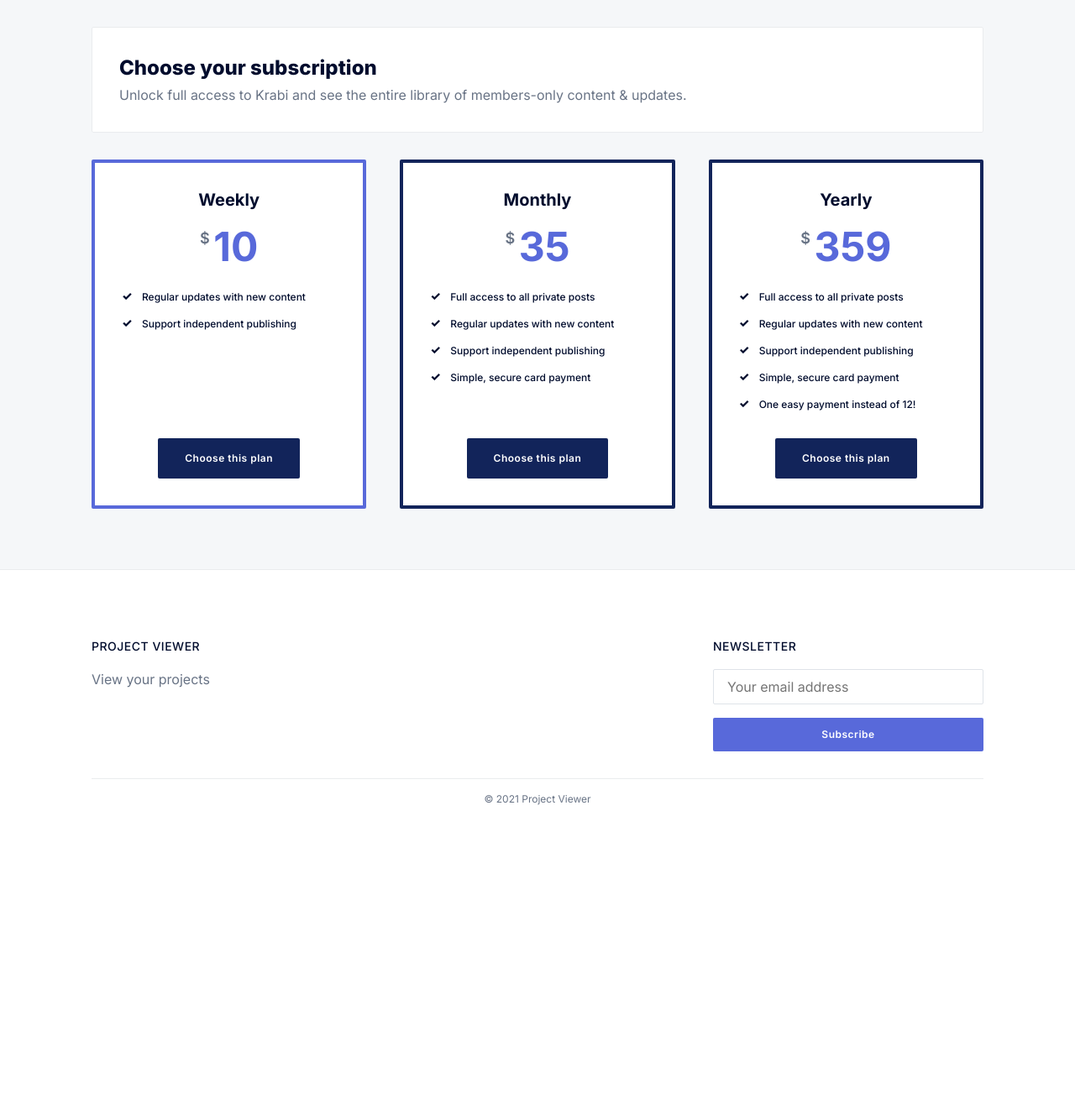
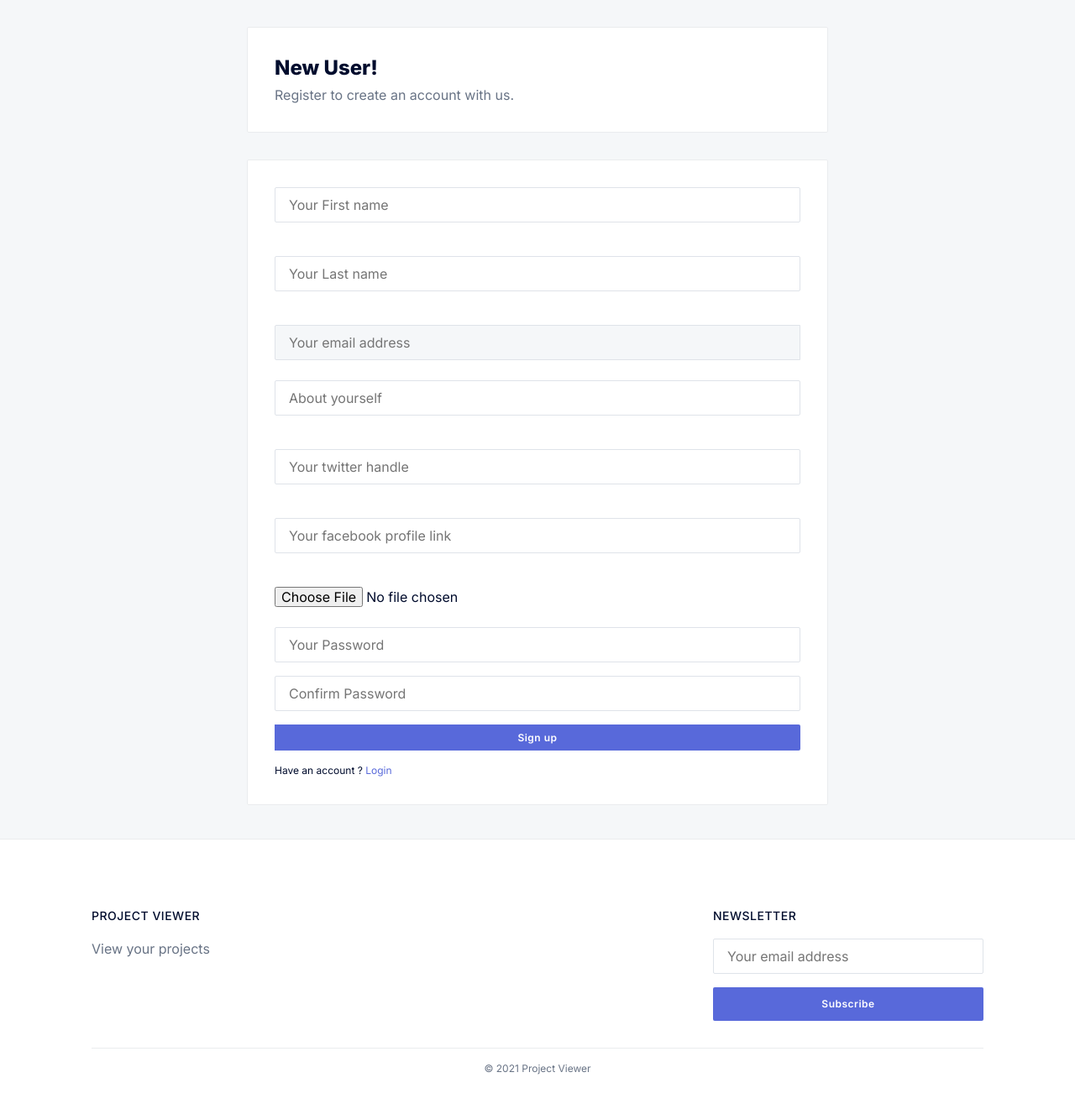
Before and after one commit to skynette/Project-viewer, a Django app: page /accounts/register/ in a window 1280 px wide. Shown: the part 73-1394 px from the top of the page at 84% size. Before the commit the page ends 1032 px from the top, so only its background shows below. Run offline with Django 3.2, Linux system fonts and the light colour scheme; some libraries are stand-ins or nearby versions.

Commit message:
95% complete

```diff
--- a/accounts/urls.py
+++ b/accounts/urls.py
@@ -5,6 +5,7 @@ from . import views
 
 urlpatterns = [
     path('register/', views.register, name='register'),
+    # path('register/complete-registration/', views.register, name='register'),
     path('login/', views.login_view, name='login'),
-    path('logout/', views.logout, name='logout'),
+    path('logout/', views.logout_view, name='logout'),
 ]
--- a/accounts/views.py
+++ b/accounts/views.py
@@ -1,35 +1,49 @@
 from django.shortcuts import render, redirect
 from django.contrib import messages
 from django.contrib.auth.models import User
+from accounts.models import Profile
 from django.contrib.auth import login, logout, authenticate
 from django.contrib.auth.decorators import login_required
-
-
+from core.views import check_paid
 
 
 def register(request):
-	if request.method == "POST":
-		first_name = request.POST['first_name']
-		last_name = request.POST['last_name']
-		username = request.POST['email']
-		password = request.POST['password1']
-		password2 = request.POST['password2']
+	if request.method == "POST" and request.FILES['pic']:
+		if request.POST['email'] and request.POST['about'] and request.POST['twitter'] and request.POST['facebook'] and request.POST['password1'] and request.POST['password2'] and request.POST['first_name'] and request.POST['last_name'] and request.FILES['pic']:
+			first_name = request.POST['first_name']
+			last_name = request.POST['last_name']
+			username = request.POST['email']
+			about = request.POST['about']
+			twitter = request.POST['twitter']
+			facebook = request.POST['facebook']
+			password = request.POST['password1']
+			password2 = request.POST['password2']
+			pic = request.FILES['pic']
 
 		if User.objects.filter(username=username).exists():
 			messages.error(request, 'Email already taken')
+			print("EMAIL TAKEN ERROR")
 			return redirect('register')
 		elif password != password2:
+			print("PASWWORD ERRIR")
 			messages.error(request, 'Passwords do not match')
 			return redirect('register')
 		else:
-			user = User.objects.create_user(username=username, password=password, first_name=first_name, last_name=last_name, email=username)
+			user = User.objects.create_user(username=username, password=password, email=username, first_name=first_name, last_name=last_name)
+			user.save()
+			profile = Profile.objects.create(
+				user=user, picture=pic, about=about, twitter=twitter, facebook=facebook)
+			profile.save()
 			messages.success(request, 'Account created')
-			return redirect('login')
+			user = authenticate(username=username, password=password)
+			if user is not None:
+				login(request, user)
+				return redirect('initiate-payment')
 
 	context = {
 
 	}
-	return render(request, 'register.html', context)
+	return render(request, 'register_.html', context)
 
 def login_view(request):
 	if request.method == "POST":
@@ -38,8 +52,11 @@ def login_view(request):
 		user = authenticate(username=username, password=password)
 		if user is not None:
 			login(request, user)
-			messages.success(request, 'Successfully logged in')
-			messages.success(request, 'Welcome '+ user.first_name)
+			if check_paid(request.user):
+				messages.success(request, 'Successfully logged in')
+			else:
+				return redirect('initiate-payment')
+			# messages.success(request, 'Welcome '+ user.first_name)
 		else:
 			messages.error(request, 'Invalid credentials')
 			return redirect('login')
--- a/templates/header.html
+++ b/templates/header.html
@@ -101,12 +101,19 @@
 
 								<ul class="c-nav c-nav--right o-plain-list">
 
-									{% if request.user.is_authenticated %}
+									{% if request.user.is_authenticated and request.user.is_active %}
 									<li class="c-nav__item">
 										<a
 											href="{% url 'create' %}"
 											class="c-btn c-btn--small c-btn--action"
 											>Create Post</a
+										>
+									</li>
+									<li class="c-nav__item">
+										<a
+											href="{% url 'logout' %}"
+											class="c-btn c-btn--small c-btn--action"
+											>Logout</a
 										>
 									</li>
 									{% else %}
--- a/templates/login.html
+++ b/templates/login.html
@@ -13,7 +13,8 @@
     </div>
 
     <div class='u-bg-white u-border u-border-radius u-p-32'>
-      <form data-members-form='signin' class='c-subscribe-form c-subscribe-form--compact'>
+      <form data-members-form='signin' class='c-subscribe-form c-subscribe-form--compact' method="POST" action="{% url 'login' %}">
+      {% csrf_token %}
         <div class='form-group'>
           <label for='subscribe-email-signin' class='u-hidden-visually'>Your email address</label>
           <input type='email' name='email' class='c-subscribe-form__input' id='subscribe-email-signin' placeholder='Your email address' required data-members-email>
@@ -32,7 +33,7 @@
         <div class='c-alert c-alert--invalid'>Please enter a valid email address!</div>
         <div class='c-alert c-alert--error'>An error occurred, please try again later.</div>
       </form>
-      <p class='u-type-xs u-mt-16'>Don&#x27;t have an account yet? <a href='{% url "register" %}' class='u-link'>Subscribe</a></p>
+      <p class='u-type-xs u-mt-16'>Don&#x27;t have an account yet? <a href='{% url "register" %}' class='u-link'>Register</a></p>
     </div>
 </div>
       </div>
--- a/templates/register.html
+++ b/templates/register.html
@@ -9,7 +9,7 @@
 <div class='o-grid__col o-grid__col--center o-grid__col--3-4-m o-grid__col--2-3-l  o-grid__col--4-4-l '>
   <div class='c-archive'>
     <h1 class='c-archive__title'>Choose your subscription</h1>
-    <p class='c-archive__description'>Unlock full access to Krabi and see the entire library of members-only content &amp; updates.</p>
+    <p class='c-archive__description'>Unlock full access to Project viewer and see the entire library of members-only content &amp; updates.</p>
   </div>
 </div>
 
--- /dev/null
+++ b/templates/register_.html
@@ -0,0 +1,77 @@
+{% extends 'base.html' %}
+{% load static %}
+
+{% block content %}
+
+    <main class='o-wrapper'>
+      <div class='o-grid'>
+
+<div class='o-grid__col o-grid__col--center o-grid__col--3-4-m o-grid__col--2-3-l'>
+    <div class='c-archive'>
+      <h1 class='c-archive__title'>New User!</h1>
+      <p class='c-archive__description'>Register to create an account with us.</p>
+    </div>
+
+    <div class='u-bg-white u-border u-border-radius u-p-32'>
+      <form data-members-form='signin' class='c-subscribe-form c-subscribe-form--compact' method="POST" action="{% url 'register' %}" enctype="multipart/form-data">
+      {% csrf_token %}
+        <div class='form-group'>
+          <label for='subscribe-email-signin' class='u-hidden-visually'>Your email address</label>
+          <input type='text' name='first_name' class='c-subscribe-form__input' id='subscribe-email-signin' placeholder='Your First name' required data-members-email>
+        </div>
+        <br>
+        <div class='form-group'>
+          <label for='subscribe-email-signin' class='u-hidden-visually'>Your email address</label>
+          <input type='text' name='last_name' class='c-subscribe-form__input' id='subscribe-email-signin' placeholder='Your Last name' required data-members-email>
+        </div>
+        <br>
+        <div class='form-group'>
+          <label for='subscribe-email-signin' class='u-hidden-visually'>Your email address</label>
+          <input type='email' name='email' class='c-subscribe-form__input' id='subscribe-email-signin' placeholder='Your email address' required data-members-email>
+        </div>
+        <br>
+        <div class='form-group'>
+          <label for='subscribe-email-signin' class='u-hidden-visually'>Your email address</label>
+          <input type='text' name='about' class='c-subscribe-form__input' id='subscribe-email-signin' placeholder='About yourself' required data-members-email>
+        </div>
+        <br>
+        <div class='form-group'>
+          <label for='subscribe-email-signin' class='u-hidden-visually'>Your email address</label>
+          <input type='text' name='twitter' class='c-subscribe-form__input' id='subscribe-email-signin' placeholder='Your twitter handle' required data-members-email>
+        </div>
+        <br>
+        <div class='form-group'>
+          <label for='subscribe-email-signin' class='u-hidden-visually'>Your email address</label>
+          <input type='text' name='facebook' class='c-subscribe-form__input' id='subscribe-email-signin' placeholder='Your facebook profile link' required data-members-email>
+        </div>
+        <br>
+        <div class='form-group'>
+          <label for='subscribe-email-signin' class='u-hidden-visually'>Your Picture</label>
+          <input type='file' name='pic' class='c-subscribe-form__input' id='subscribe-email-signin' placeholder='Your Picture' required data-members-email>
+        </div>
+        <br>
+        <div class='form-group'>
+          <label for='subscribe-email-signin' class='u-hidden-visually'>Your Password</label>
+          <input type='password' name='password1' class='c-subscribe-form__input' id='subscribe-email-signin' placeholder='Your Password' required data-members-email>
+        </div>
+		    <div class='form-group'>
+          <label for='subscribe-email-signin' class='u-hidden-visually'>Confirm Password</label>
+          <input type='password' name='password2' class='c-subscribe-form__input' id='subscribe-email-signin' placeholder='Confirm Password' required data-members-email>
+        </div>
+        <div class='form-group'>
+          <button class="c-btn c-btn--small c-btn--action">Sign up</button>
+        </div>
+
+
+        <div class='c-alert c-alert--success'>Please check your inbox and click the link to complete the login.</div>
+        <div class='c-alert c-alert--invalid'>Please enter a valid email address!</div>
+        <div class='c-alert c-alert--error'>An error occurred, please try again later.</div>
+      </form>
+      <p class='u-type-xs u-mt-16'>Have an account ? <a href='{% url "login" %}' class='u-link'>Login</a></p>
+    </div>
+</div>
+      </div>
+    </main>
+
+
+{% endblock content %}
```
Also changed, not shown: core/views.py (+11 -0 lines), media/files/2021/06/13/test2.py (added, +55 -0 lines), media/files/2021/06/13/test2_B61zWnl.py (added, +55 -0 lines), posts/views.py (+19 -6 lines), templates/create_post.html (+17 -2 lines), templates/index.html (+13 -69 lines), media/2fe1381067c3ba9ac4540ced88161693_vaMHaeX.jpg (added), media/files/2021/06/13/2fe1381067c3ba9ac4540ced88161693.jpg (added), media/files/2021/06/13/5d42ebeba4e3c5a2d5fcb44fc3eeebbe.jpg (added), media/files/2021/06/13/5d42ebeba4e3c5a2d5fcb44fc3eeebbe_Qk3A0hx.jpg (added), media/image_from_ios__1_.jpg (added), media/posts/2021/06/13/2fe1381067c3ba9ac4540ced88161693.jpg (added).
